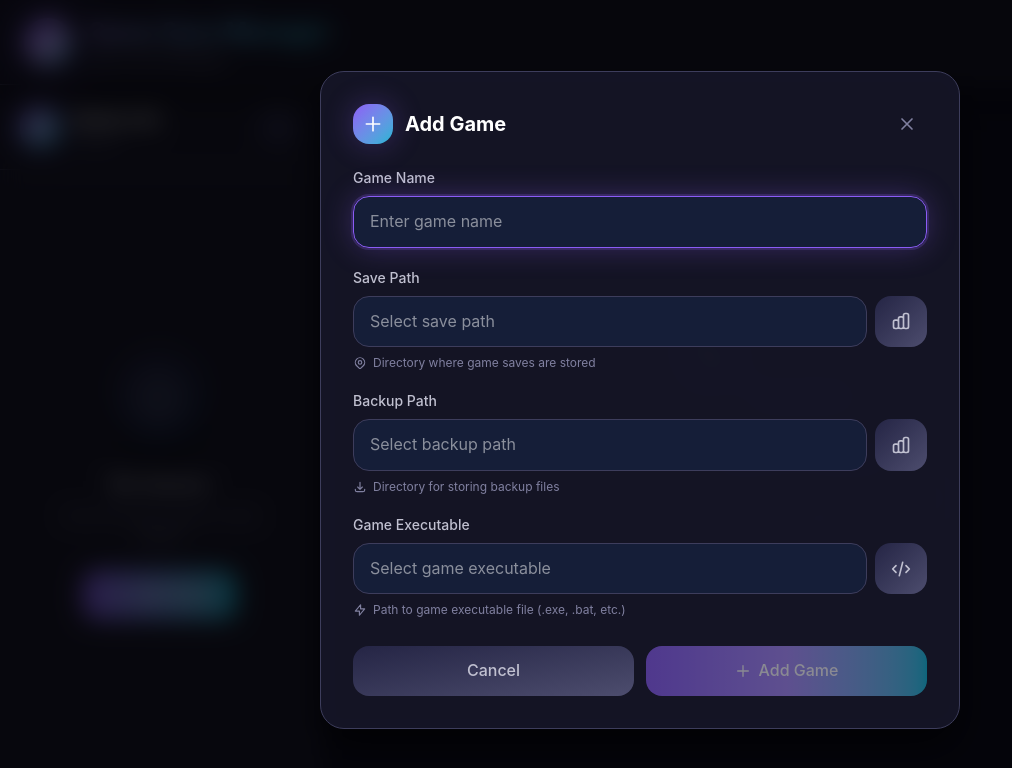
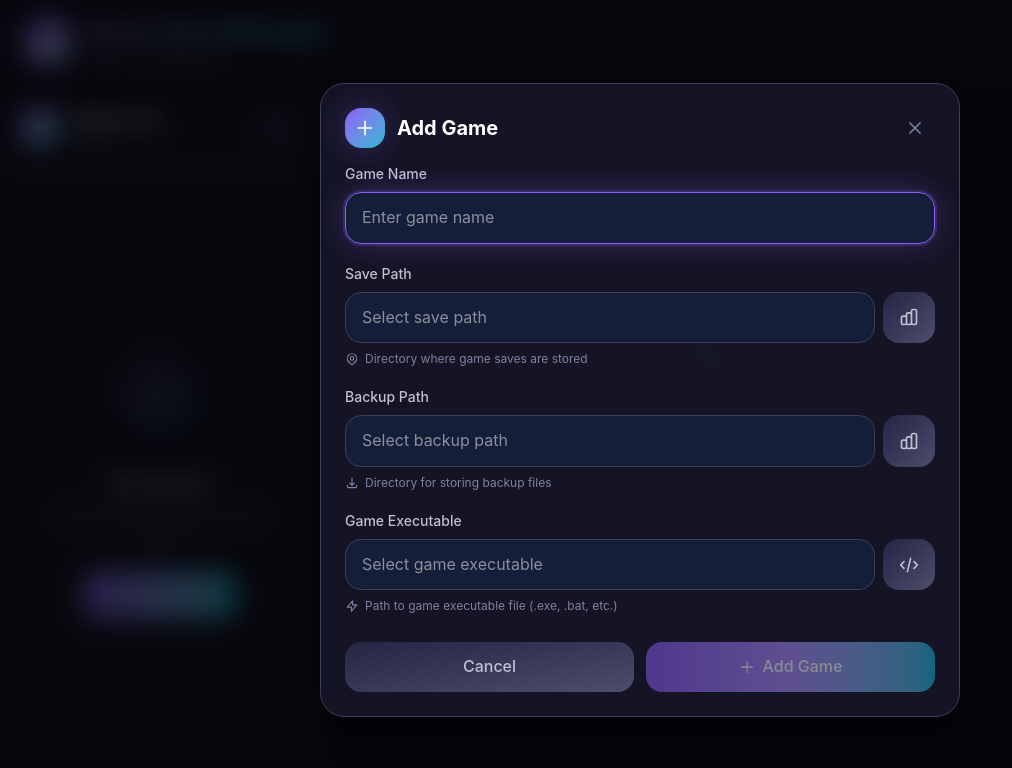
Before and after one commit to mengxinssfd/sl-tool, a React (Vite) app: page / in a window 1280 px wide. Both pictures are taken after a click on the button "Add Game". Shown: the top 768 px of the page, without its empty margins (0-1012 px from the left). Built offline with nearby package versions, Linux system fonts and the light colour scheme.

Commit message:
refactor: 修复模态框样式

```diff
--- a/src/components/Modal.tsx
+++ b/src/components/Modal.tsx
@@ -36,9 +36,9 @@ export function Modal({
   return (
     <div className="fixed inset-0 bg-black/70 flex items-center justify-center z-1000 backdrop-blur-md animate-fadeIn p-4">
       <div
-        className={`bg-gradient-to-br from-[var(--color-bg-secondary)] to-[var(--color-bg-card)] rounded-2xl p-8 w-full min-w-[320px] ${sizeClasses[size]} shadow-[var(--shadow-xl)] animate-scaleIn border border-[var(--color-border)] glass max-h-[90vh] overflow-y-auto`}
+        className={`bg-gradient-to-br from-[var(--color-bg-secondary)] to-[var(--color-bg-card)] rounded-2xl w-full min-w-[320px] ${sizeClasses[size]} shadow-[var(--shadow-xl)] animate-scaleIn border border-[var(--color-border)] glass max-h-[90vh] flex flex-col`}
       >
-        <div className="flex items-center justify-between mb-6">
+        <div className="flex items-center justify-between px-6 pt-6 pb-4 flex-shrink-0">
           <h3 className="text-xl font-bold text-[var(--color-text-primary)] flex items-center gap-3">
             {icon && (
               <div className="w-10 h-10 bg-gradient-to-br from-[var(--color-primary)] to-[var(--color-secondary)] rounded-xl flex items-center justify-center shadow-[var(--shadow-glow)]">
@@ -66,7 +66,7 @@ export function Modal({
             </svg>
           </button>
         </div>
-        <div className="space-y-5">
+        <div className="px-6 pb-6 space-y-5 overflow-y-auto flex-1">
           {children}
           {(onConfirm || cancelText) && (
             <div className="flex gap-3 pt-2">
```
